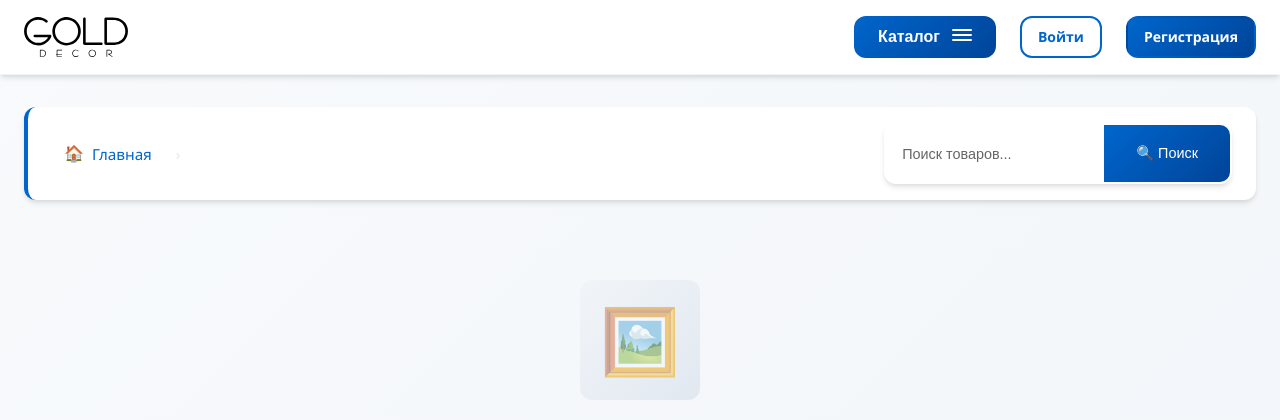
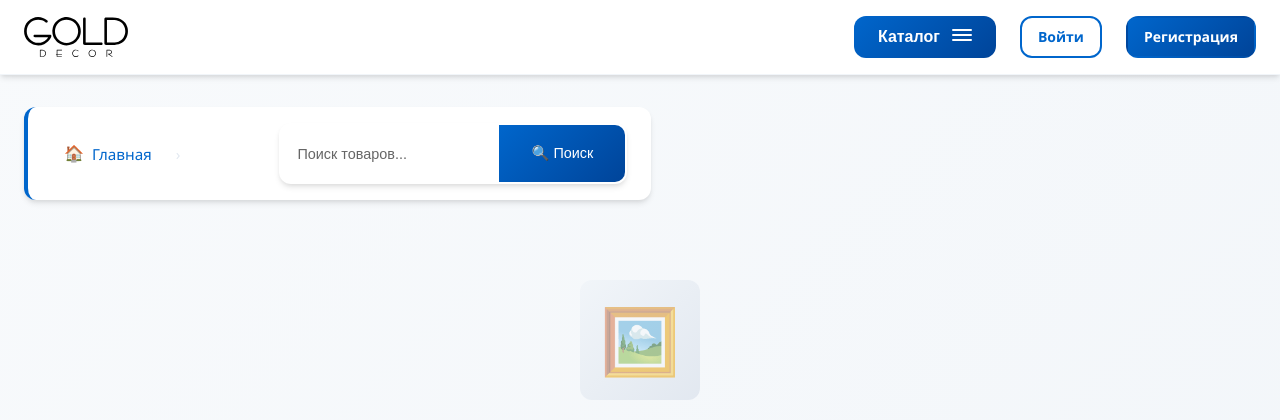
Before and after one commit to ArtemRuslanovich/golddekor, a Django app: page / in a window 1280 px wide. Shown: the top 420 px of the page. Run offline with Django 5.2, Linux system fonts and the light colour scheme; data that the repository does not hold is empty.

Commit message:
inline flex

```diff
--- a/web/static/css/style.css
+++ b/web/static/css/style.css
@@ -1759,7 +1759,7 @@ footer {
 .breadcrumbs {
     margin-bottom: 2rem;
     font-size: 0.95rem;
-    display: flex;
+    display: inline-flex;
     align-items: center;
     flex-wrap: wrap;
     gap: 0.5rem;
```
